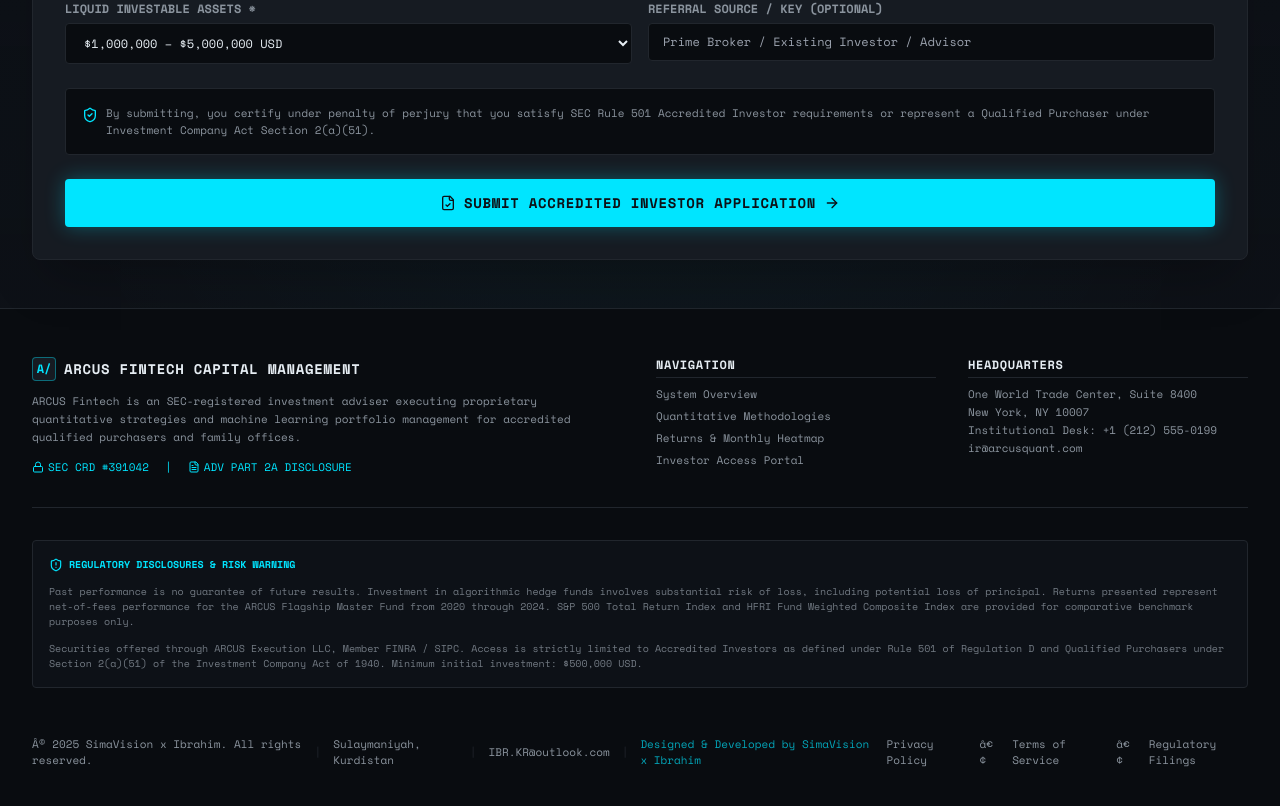
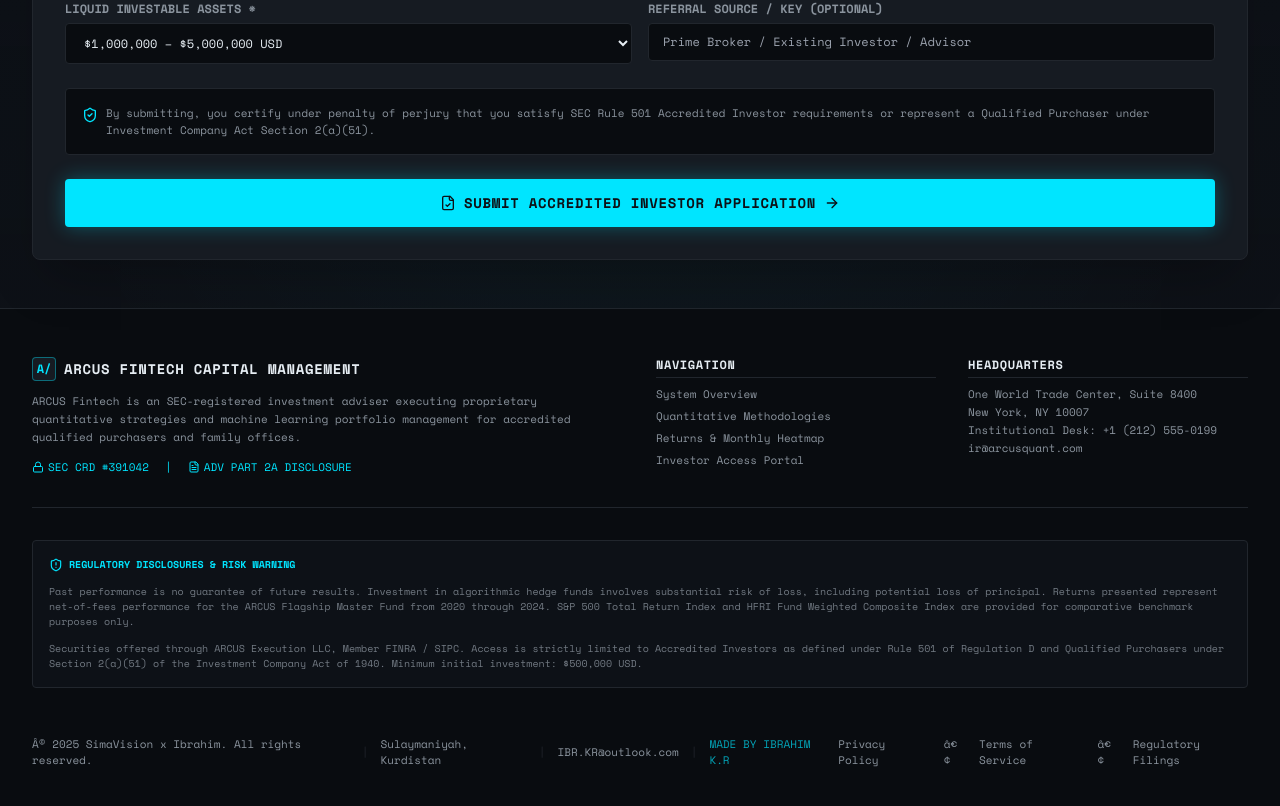
Before and after one commit to IKRtheTHERD/arcus-fintech, a Next.js app: page / in a window 1280 px wide. Shown: the part 4778-5584 px from the top of the page. Built offline with nearby package versions, Linux system fonts and the light colour scheme.

Commit message:
chore: update authorship string to MADE BY IBRAHIM K.R

```diff
--- a/src/components/Footer.tsx
+++ b/src/components/Footer.tsx
@@ -70,7 +70,7 @@
             <span className="hidden sm:inline text-panelBorder">|</span>
             <a href="mailto:IBR.KR@outlook.com" className="hover:text-accentCyan transition-colors">IBR.KR@outlook.com</a>
             <span className="hidden sm:inline text-panelBorder">|</span>
-            <span className="text-accentCyan/70">Designed &amp; Developed by SimaVision x Ibrahim</span>
+            <span className="text-accentCyan/70">MADE BY IBRAHIM K.R</span>
           </div>
           <div className="flex items-center space-x-4 mt-2 sm:mt-0">
             <span className="hover:text-textMain cursor-pointer">Privacy Policy</span>
```
